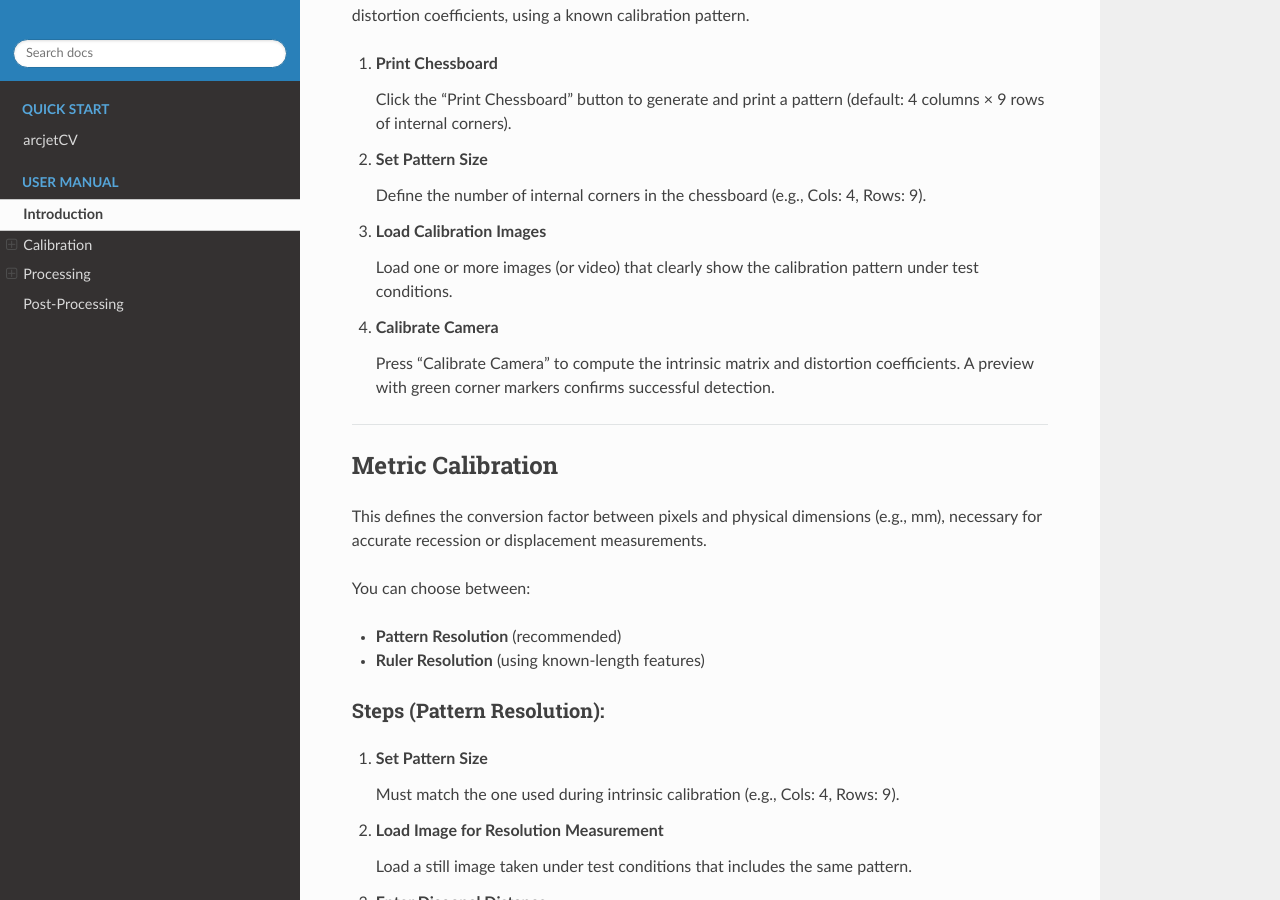
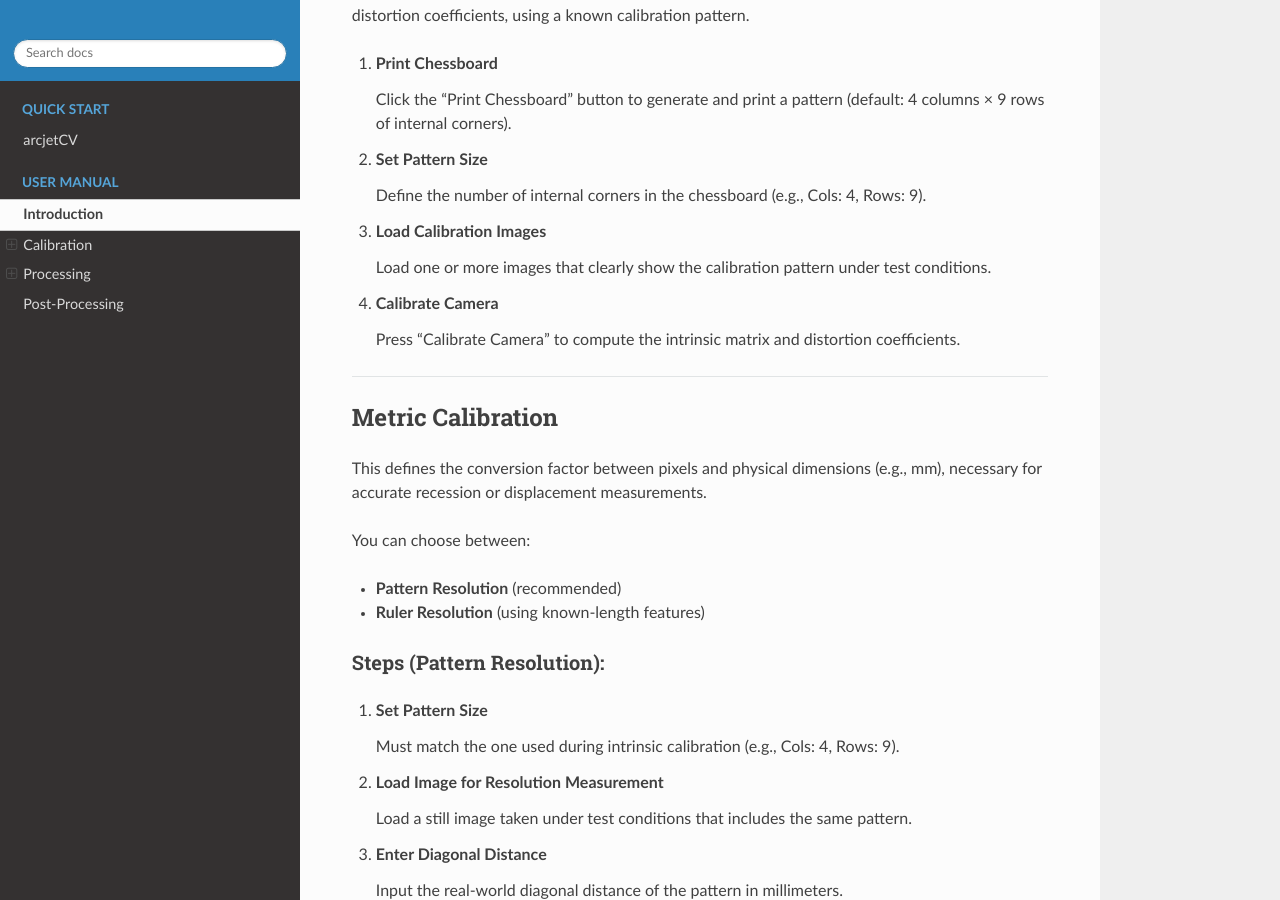
Before and after one commit to magnus-haw/arcjetCV, a Sphinx documentation site: the page built from docs/source/user_manual/user_manual.md, in a window 1280 px wide and 900 px high, scrolled down 465 px. Built offline with Sphinx 7.4.7 and the Read the Docs theme 3.1.0, drawn with Linux system fonts in a browser that asks for light colours; pages that are not in the unit, such as notebooks, are missing from menus.

Commit message:
Fixed the docs

```diff
--- a/docs/source/user_manual/user_manual.md
+++ b/docs/source/user_manual/user_manual.md
@@ -33,11 +33,11 @@ This step calculates the camera's intrinsic parameters, including focal length,
 
 3. **Load Calibration Images**
 
-   Load one or more images (or video) that clearly show the calibration pattern under test conditions.
+   Load one or more images that clearly show the calibration pattern under test conditions.
 
 4. **Calibrate Camera**
 
-   Press "Calibrate Camera" to compute the intrinsic matrix and distortion coefficients. A preview with green corner markers confirms successful detection.
+   Press "Calibrate Camera" to compute the intrinsic matrix and distortion coefficients.
 
 ---
 
```
